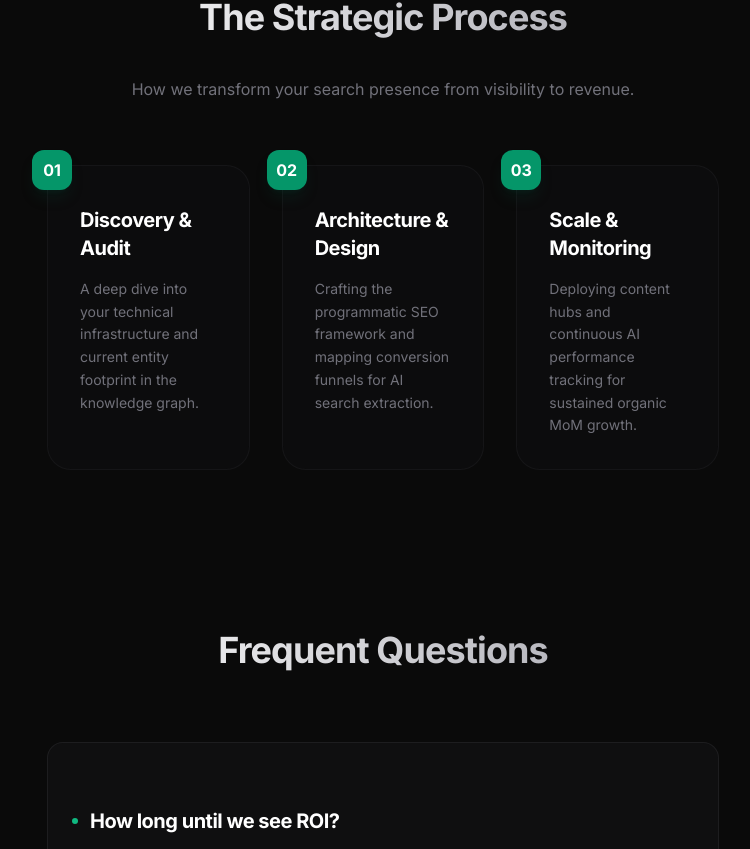
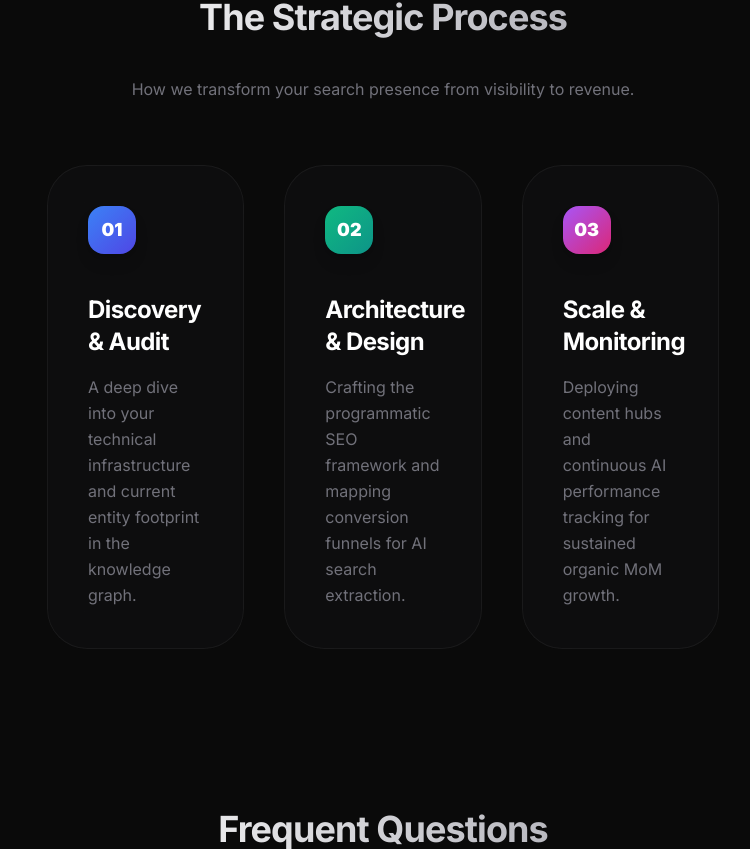
Before and after one commit to Chaitanya9184/portfolio, a Next.js app: page /contact in a window 1280 px wide. Shown: the part 1509-2358 px from the top of the page, without its empty margins (257-1007 px from the left). Built offline with nearby package versions, Linux system fonts and the light colour scheme.

Commit message:
Update contact email and redesign strategic process cards

```diff
--- a/src/app/contact/page.tsx
+++ b/src/app/contact/page.tsx
@@ -159,7 +159,7 @@ export default function ContactPage() {
                         </div>
                         <h4 className="text-white font-bold text-lg mb-2">Direct Email</h4>
                         <p className="text-zinc-500 text-sm mb-4">For fast support or collaboration inquiries.</p>
-                        <a href="mailto:admin@chaitanyakore.in" className="text-emerald-500 font-medium hover:text-emerald-400 transition-colors">admin@chaitanyakore.in</a>
+                        <a href="mailto:korechaitanya10@gmail.com" className="text-emerald-500 font-medium hover:text-emerald-400 transition-colors">korechaitanya10@gmail.com</a>
                     </div>
                     <div className="p-8 rounded-3xl bg-zinc-900/30 border border-zinc-800/50 hover:border-blue-500/30 transition-all group">
                         <div className="w-12 h-12 rounded-2xl bg-blue-500/10 flex items-center justify-center mb-6 group-hover:scale-110 transition-transform">
@@ -179,16 +179,23 @@ export default function ContactPage() {
                         <h2 className="text-3xl md:text-4xl text-white font-bold tracking-tight mb-4">The Strategic Process</h2>
                         <p className="text-zinc-500 max-w-xl mx-auto">How we transform your search presence from visibility to revenue.</p>
                     </div>
-                    <div className="grid grid-cols-1 md:grid-cols-3 gap-8">
+                    <div className="grid grid-cols-1 md:grid-cols-3 gap-10">
                         {[
-                            { step: '01', title: 'Discovery & Audit', desc: 'A deep dive into your technical infrastructure and current entity footprint in the knowledge graph.' },
-                            { step: '02', title: 'Architecture & Design', desc: 'Crafting the programmatic SEO framework and mapping conversion funnels for AI search extraction.' },
-                            { step: '03', title: 'Scale & Monitoring', desc: 'Deploying content hubs and continuous AI performance tracking for sustained organic MoM growth.' }
+                            { step: '01', title: 'Discovery & Audit', desc: 'A deep dive into your technical infrastructure and current entity footprint in the knowledge graph.', color: 'from-blue-500 to-indigo-600' },
+                            { step: '02', title: 'Architecture & Design', desc: 'Crafting the programmatic SEO framework and mapping conversion funnels for AI search extraction.', color: 'from-emerald-500 to-teal-600' },
+                            { step: '03', title: 'Scale & Monitoring', desc: 'Deploying content hubs and continuous AI performance tracking for sustained organic MoM growth.', color: 'from-purple-500 to-pink-600' }
                         ].map((item, i) => (
-                            <div key={i} className="relative p-8 rounded-3xl bg-zinc-900/20 border border-zinc-800/40">
-                                <span className="absolute -top-4 -left-4 w-10 h-10 rounded-xl bg-emerald-600 flex items-center justify-center text-white font-bold shadow-lg shadow-emerald-900/20">{item.step}</span>
-                                <h4 className="text-white font-bold text-xl mb-4 mt-2">{item.title}</h4>
-                                <p className="text-zinc-500 text-sm leading-relaxed">{item.desc}</p>
+                            <div key={i} className="group relative p-10 rounded-[2.5rem] bg-zinc-900/30 border border-white/5 backdrop-blur-xl transition-all duration-500 hover:-translate-y-2 hover:border-white/10 overflow-hidden">
+                                {/* Step Indicator */}
+                                <div className={`w-12 h-12 rounded-2xl bg-gradient-to-br ${item.color} flex items-center justify-center text-white font-black text-lg mb-8 shadow-lg shadow-black/20 group-hover:scale-110 transition-transform`}>
+                                    {item.step}
+                                </div>
+
+                                <h4 className="text-white font-bold text-2xl mb-4 tracking-tight">{item.title}</h4>
+                                <p className="text-zinc-500 text-base leading-relaxed group-hover:text-zinc-400 transition-colors">{item.desc}</p>
+
+                                {/* Hover Glow */}
+                                <div className={`absolute -bottom-24 -right-24 w-48 h-48 bg-gradient-to-br ${item.color} blur-[80px] opacity-0 group-hover:opacity-20 transition-opacity duration-500`} />
                             </div>
                         ))}
                     </div>
```
